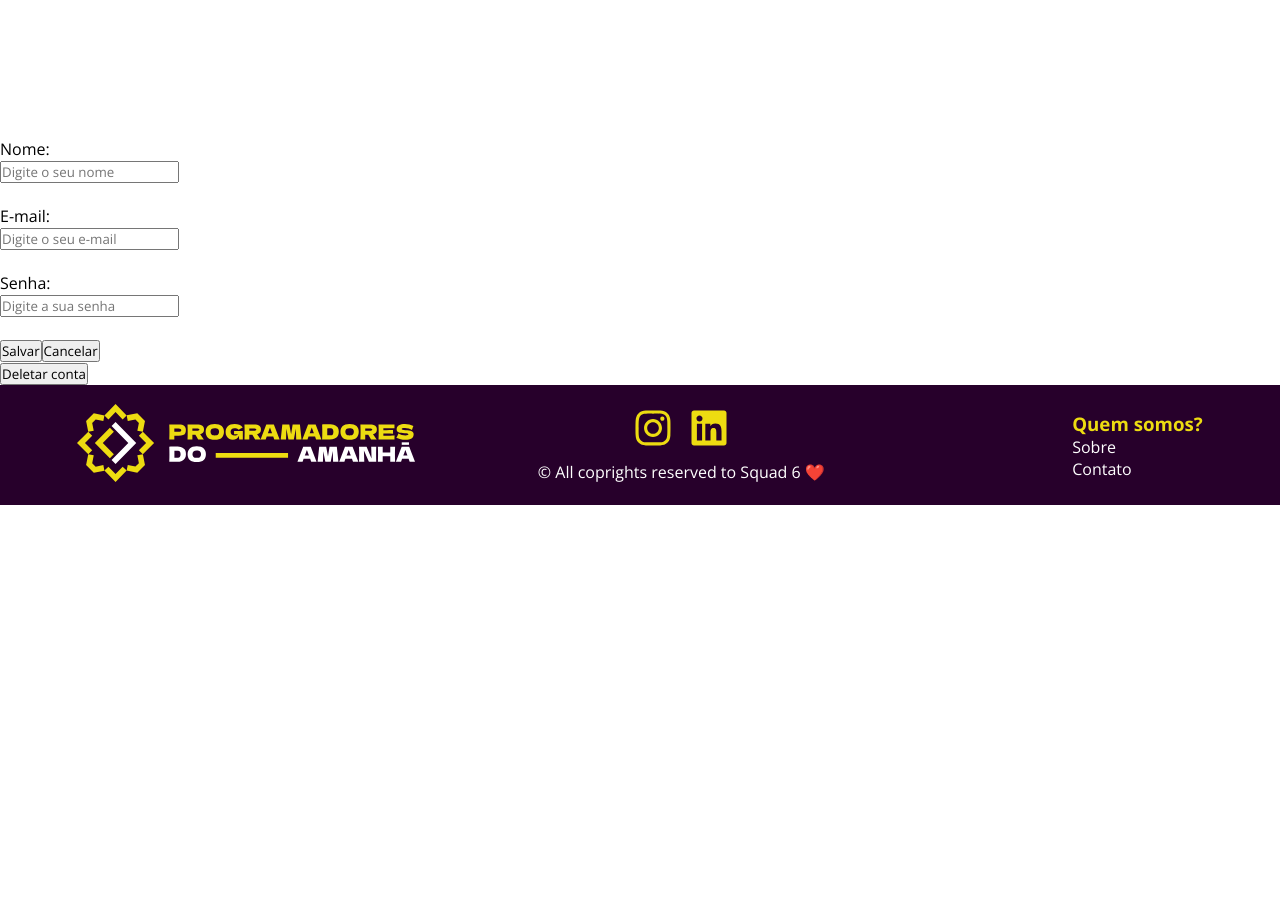
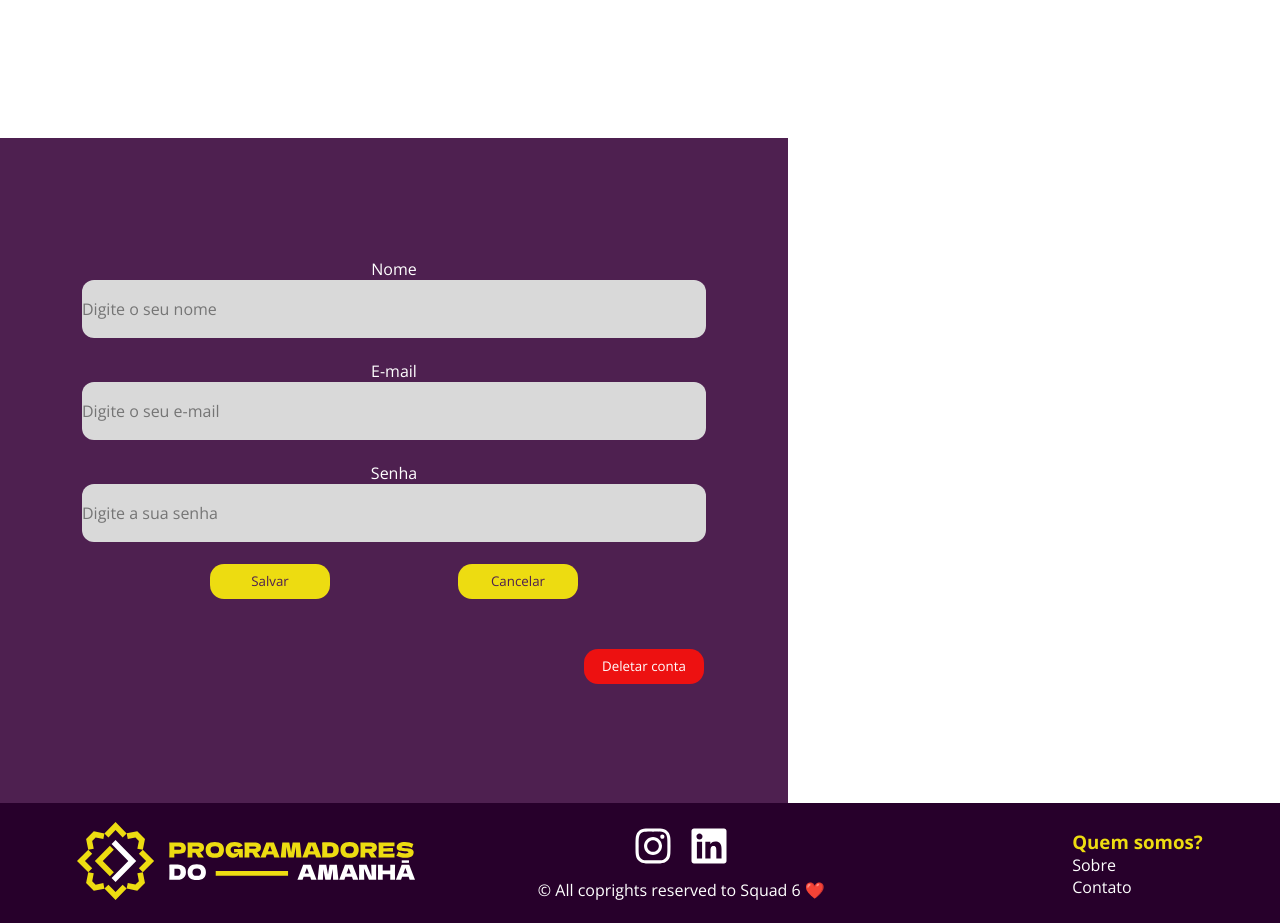
Before and after one commit to mathfm/frontend-empregabilidade-do-amanha, a React (Vite) app: page / in a window 1280 px wide. Shown: the part 680-1603 px from the top of the page. Before the commit the page ends 1185 px from the top, so only its background shows below. Built offline with nearby package versions, Linux system fonts and the light colour scheme.

Commit message:
feat: styled card register-contrating

```diff
--- a/src/components/register-contrating/index.jsx
+++ b/src/components/register-contrating/index.jsx
@@ -6,18 +6,20 @@ export default function Register_contrating() {
             <section className="form-register">
                 <div className="content-register">
                     <form>
-                        <label>Nome:</label> <br />
-                        <input type="text" placeholder="Digite o seu nome"/> <br />
+                        <label>Nome</label> <br />
+                        <input type="text" placeholder="Digite o seu nome" /> <br />
                         <br />
-                        <label>E-mail:</label> <br />
-                        <input type="text" placeholder="Digite o seu e-mail"/> <br />
+                        <label>E-mail</label> <br />
+                        <input type="text" placeholder="Digite o seu e-mail" /> <br />
                         <br />
-                        <label>Senha:</label> <br />
-                        <input type="password" placeholder="Digite a sua senha"/> <br />
+                        <label>Senha</label> <br />
+                        <input type="password" placeholder="Digite a sua senha" /> <br />
                         <br />
-                        <button>Salvar</button>
-                        <button>Cancelar</button> <br />
-                        <button>Deletar conta</button>
+                        <div className="buttons">
+                            <button>Salvar</button>
+                            <button>Cancelar</button>
+                        </div>
+                        <button id="btn-delete">Deletar conta</button>
                     </form>
                 </div>
             </section>
--- a/src/components/register-contrating/style.css
+++ b/src/components/register-contrating/style.css
@@ -0,0 +1,46 @@
+* {
+    color: #FFFFFF;
+}
+
+.form-register {
+    display: flex;
+    justify-content: center;
+    align-items: center;
+    background: #4E2050;
+    width: 788px;
+    height: 665px;
+    text-align: center;
+}
+
+button {
+    background: #EDDC11;
+    color: #4E2050;
+    width: 120px;
+    height: 35px;
+    border: none;
+    border-radius: 14px;
+    gap: 10px;
+}
+
+input {
+    width: 624px;
+    height: 58px;
+    background: #D9D9D9;
+    border: none;
+    border-radius: 12px;
+    outline: none;
+    font-size: 16px;
+    color: black;
+}
+
+#btn-delete {
+    background: #ED1111;
+    color: #FFFFFF;
+    margin-left: 500px;
+    margin-top: 50px;
+}
+
+.buttons {
+    display: flex;
+    justify-content: space-evenly;
+}
```
